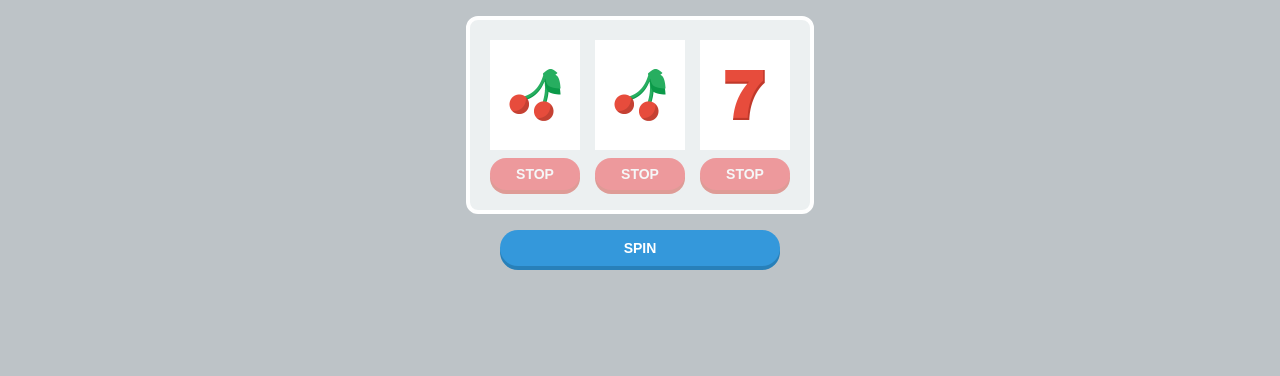
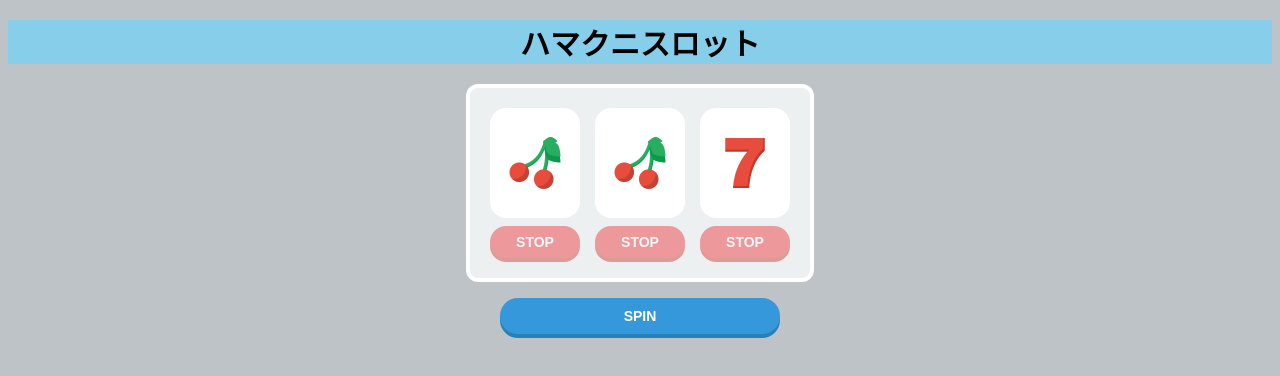
Before and after one commit to hamakuni/myslot, a plain HTML site: page index.html in a window 1280 px wide. Drawn offline with Linux system fonts and the light colour scheme.

Commit message:
Add files via upload

```diff
--- a/css/styles.css
+++ b/css/styles.css
@@ -16,10 +16,24 @@ main{
     justify-content: space-between;
 }
 
+h1{
+    background: skyblue;
+    font-size: 30px;
+    text-align: center;
+    font-weight: bold;
+    font-family: Arial, sans-serif;
+
+}
+
 .panel img{
     width: 90px;
     height: 110px;
     margin-bottom: 4px;
+    border-radius: 16px;
+    line-height: 32px;
+    text-align: center;
+    font-size: 30px;
+    color: #fff;
 }
 
 .stop{
--- a/index.html
+++ b/index.html
@@ -8,6 +8,7 @@
     <link rel="stylesheet" href="css/styles.css">
 </head>
 <body>
+    <h1>ハマクニスロット</h1>
     <main>
         <!-- <section class="panel">
             <img src="img/seven.png">
```
